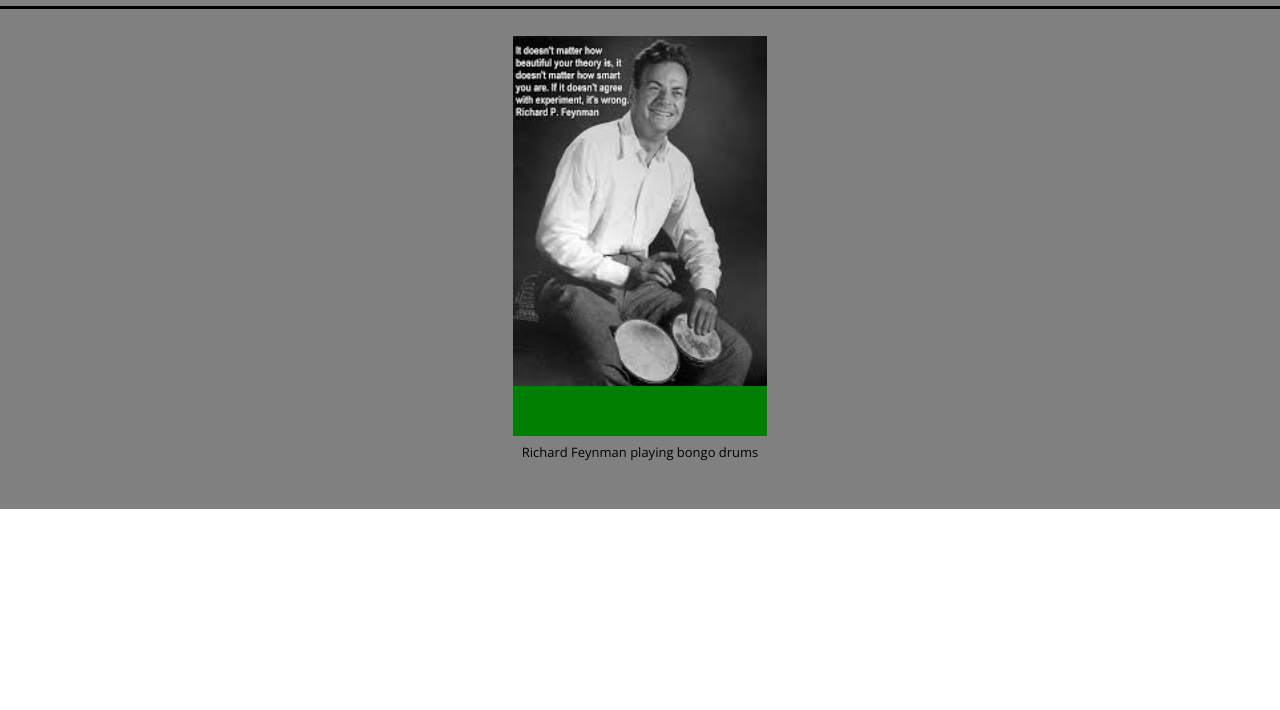
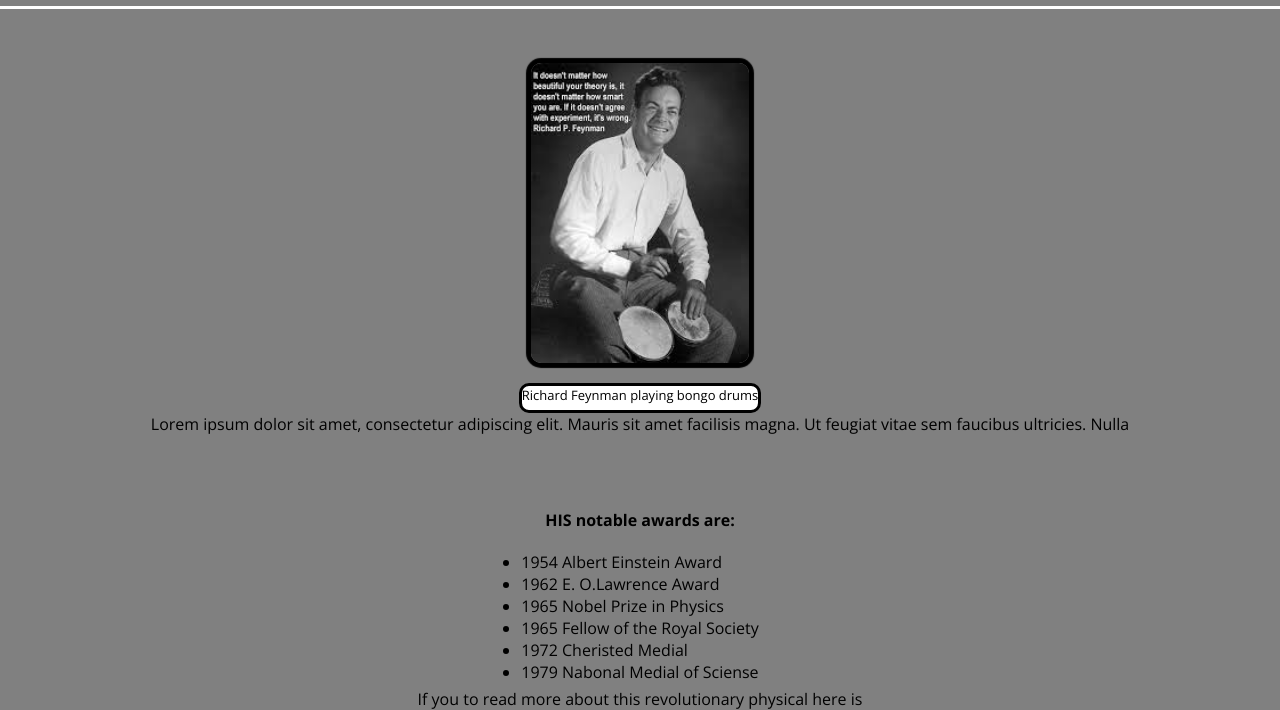
Before and after one commit to fau-33/aulas_html, a plain HTML site: page proj_titulo/index.html in a window 1280 px wide. Shown: the part 91-801 px from the top of the page. Drawn offline with nearby package versions, Linux system fonts and the light colour scheme.

Commit message:
Finalizado o projeto titulo

```diff
--- a/proj_titulo/css/style.css
+++ b/proj_titulo/css/style.css
@@ -19,7 +19,7 @@ header{
     justify-content: center;
     align-items: center;
     flex-direction: column;
-    border-bottom: 3px solid #000;
+    border-bottom: 3px solid #fff;
 }
 
 header h1{
@@ -31,27 +31,59 @@ header h3{
     font-size: 140%;
 }
 
+/*BODY*/
+
+body{
+   background-color: #808080;
+}
+
 .hero{
     width: 100%;
     height: 600px;
-    background-color: #808080;
     display: flex;
     justify-content: center;
     align-items: center;
     flex-direction: column;
     padding-top: 80px;
+    border-radius: 10px 10px 10px 10px;
+
+
 }
 
 .hero img{
-    height: 400px;
-    border-bottom: 50px solid green;
+    height: 300px;
+    border-radius: 10px 10px 10px 10px;
+    box-shadow: 0px 0px 1px 5px #000;
+
 
 }
 
 .hero span{
-    padding: 2px;
+    margin-top: 15px;
     font-size: 13px;
+    height: 30px;
+    background-color: #fff;
     display: flex;
+    text-align: center;
+    border: solid;
+    border-radius: 10px 10px 10px 10px;
 
 
 }
+
+/*FOOTER*/
+
+footer{
+    display: flex;
+    justify-content: center;
+    align-items: center;
+    flex-direction: column;
+}
+
+footer h2{
+    margin-bottom: 20px;
+}
+
+footer ul{
+    margin-bottom: 5px;
+}
--- a/proj_titulo/index.html
+++ b/proj_titulo/index.html
@@ -12,17 +12,30 @@
 </head>
 <body>
    <header>
-
       <h1>Richard P Feynman</h1>
       <h3>Bongo player, teacher, physicist</h3>
-
-
    </header>
 
    <section class="hero">
-     <a href="#"><img src="image/foto.jpg"></a>
+     <a href="#">
+     <img src="image/foto.jpg">
+     </a>
      <span>Richard Feynman playing bongo drums</span>
+
+     <p>Lorem ipsum dolor sit amet, consectetur adipiscing elit. Mauris sit amet facilisis magna. Ut feugiat vitae sem faucibus ultricies. Nulla </p>
    </section>
+   <footer>
+       <h2>HIS notable awards are:</h2>
+       <ul>
+           <li>1954 Albert Einstein Award</li>
+           <li>1962 E. O.Lawrence Award</li>
+           <li>1965 Nobel Prize in Physics</li>
+           <li>1965 Fellow of the Royal Society</li>
+           <li>1972 Cheristed Medial</li>
+           <li>1979 Nabonal Medial of Sciense</li>
+       </ul>
+       <p>If you to read more about this revolutionary  physical here is </p>
+   </footer>
 
 
 
```
